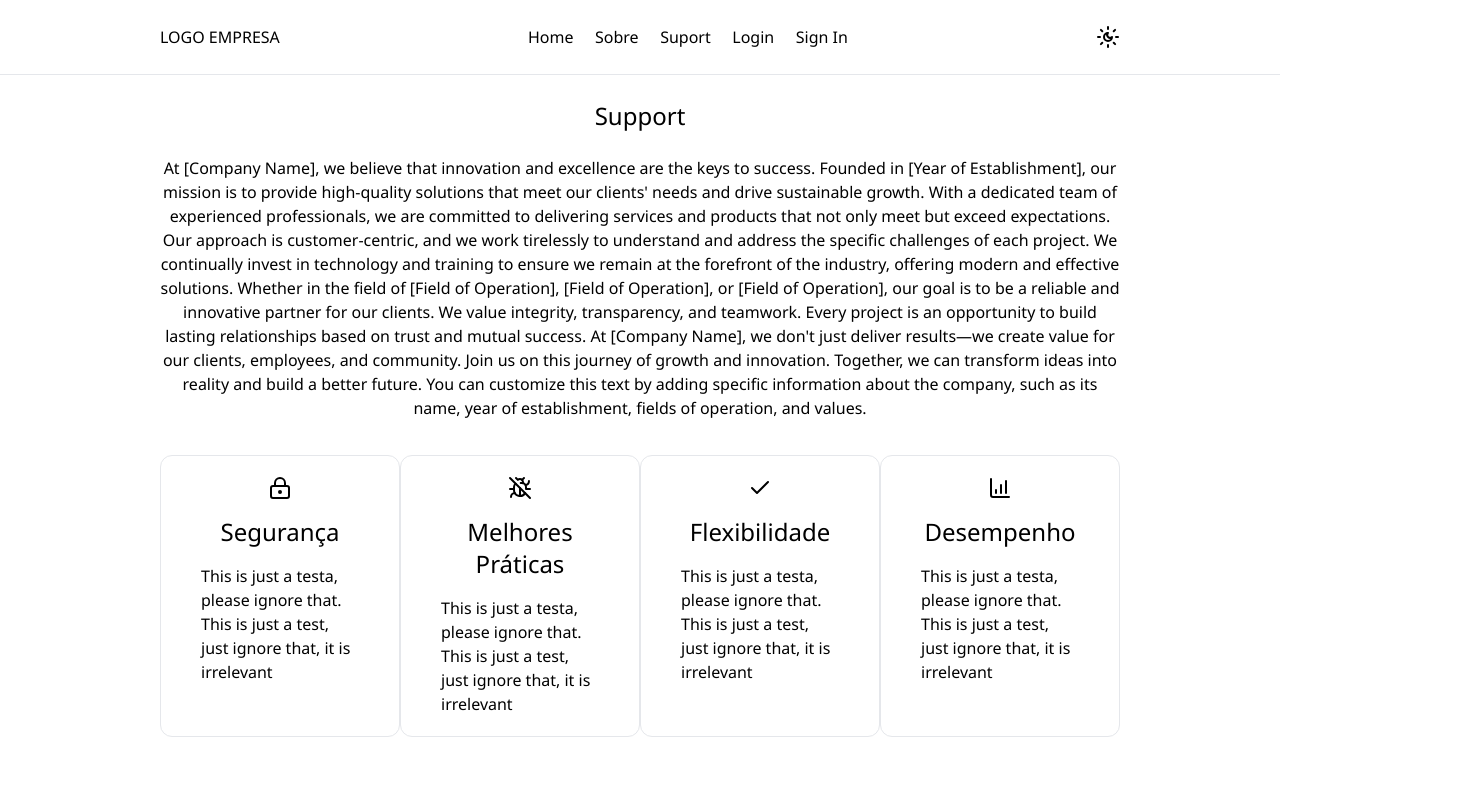
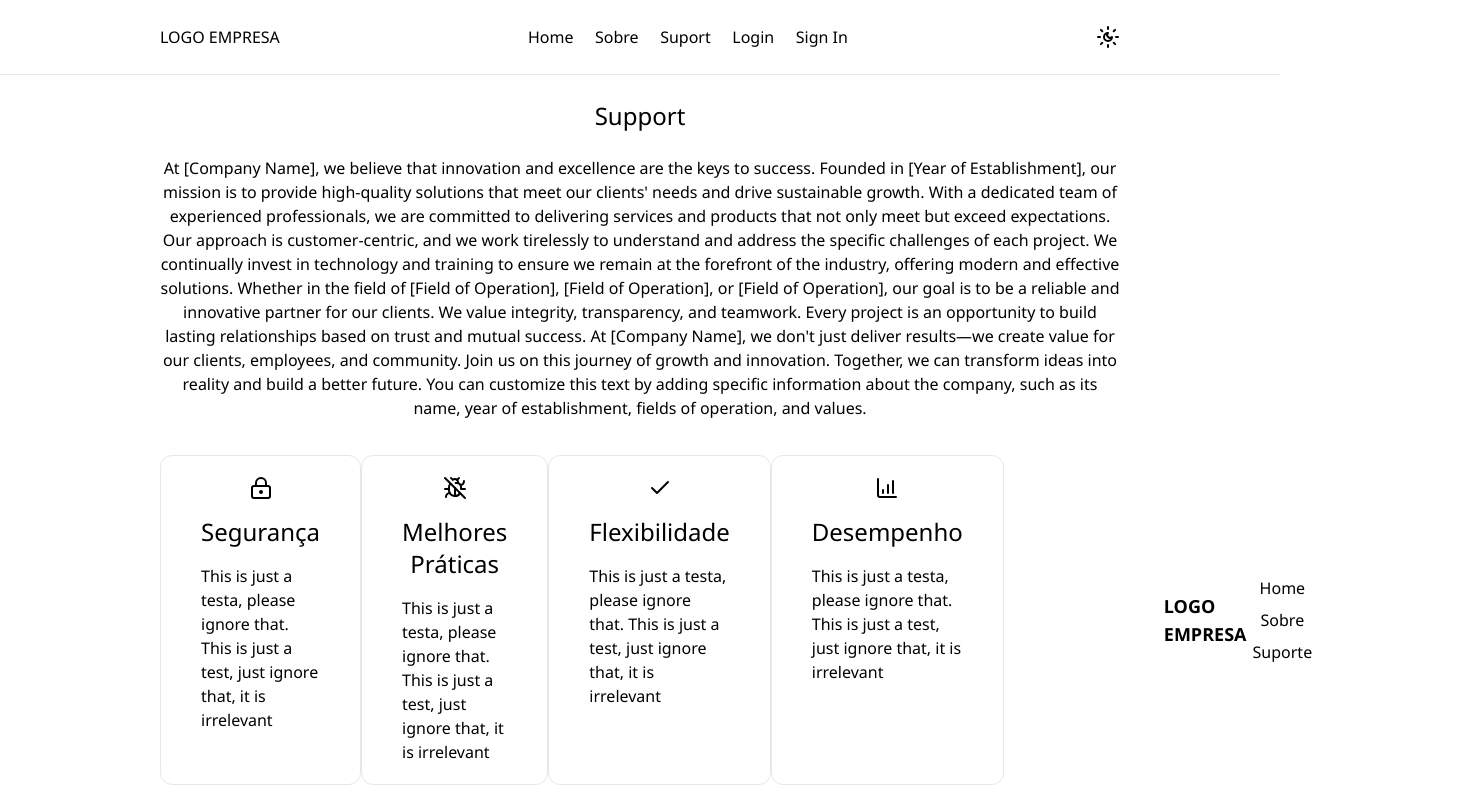
Before and after one commit to jessicapinheiro-s/react-context, a React (Create React App) app: page /pages/suport in a window 1280 px wide. Shown: the whole page, 1466 px wide, since content can reach past the window. Built offline with nearby package versions, Linux system fonts and the light colour scheme.

Commit message:
Adicionando componente footer a paginas

```diff
--- a/src/pages/sobre.tsx
+++ b/src/pages/sobre.tsx
@@ -1,4 +1,5 @@
 import { ContainerBig } from "../components/container-big";
+import Footer from "../components/footer";
 import Header from "../components/header";
 import { UseMyThemeContext } from "../contexts/theme-context";
 
@@ -15,6 +16,7 @@ export default function Sobre () {
         <div style={themeStyles[valueTheme]} className='h-full'>
             <Header/>
             <ContainerBig Title={"About us"} Description={text}/>
+            <Footer/>
         </div>
     )
 }
--- a/src/pages/suport.tsx
+++ b/src/pages/suport.tsx
@@ -3,6 +3,7 @@ import { CardIcon } from "../components/card-icon";
 import { ContainerBig } from "../components/container-big";
 import Header from "../components/header";
 import { UseMyThemeContext } from "../contexts/theme-context";
+import Footer from "../components/footer";
 
 
 const themeStyles = {
@@ -22,6 +23,7 @@ export default function Suport() {
                 <CardIcon Title={"Melhores Práticas"} Description={"This is just a testa, please ignore that. This is just a test, just ignore that, it is irrelevant"} Icon={<BugOff />}/>
                 <CardIcon Title={"Flexibilidade"} Description={"This is just a testa, please ignore that. This is just a test, just ignore that, it is irrelevant"} Icon={<Check />}/>
                 <CardIcon Title={"Desempenho"} Description={"This is just a testa, please ignore that. This is just a test, just ignore that, it is irrelevant"} Icon={<ChartColumnIncreasing />}/>
+                <Footer/>
             </div>
         </div>
     )
```
